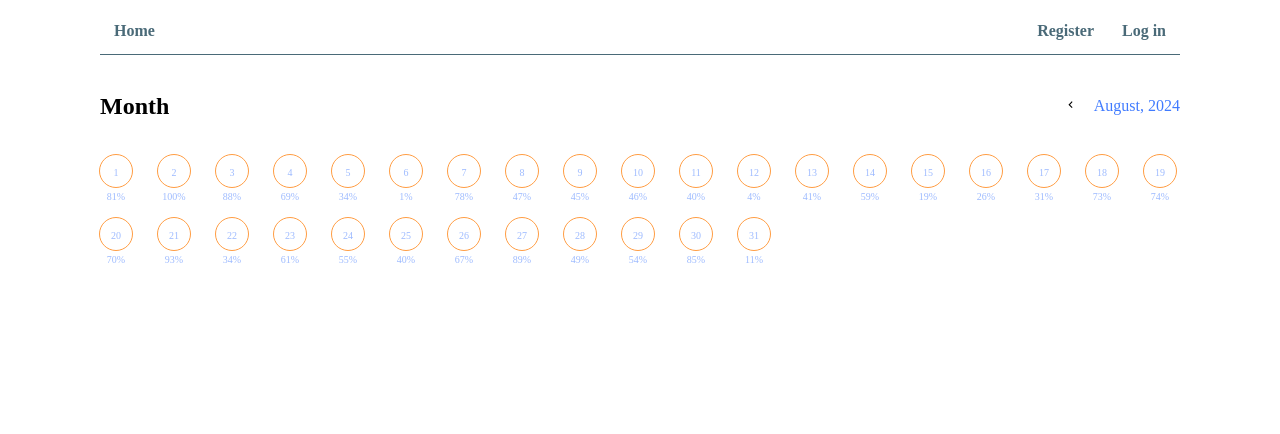
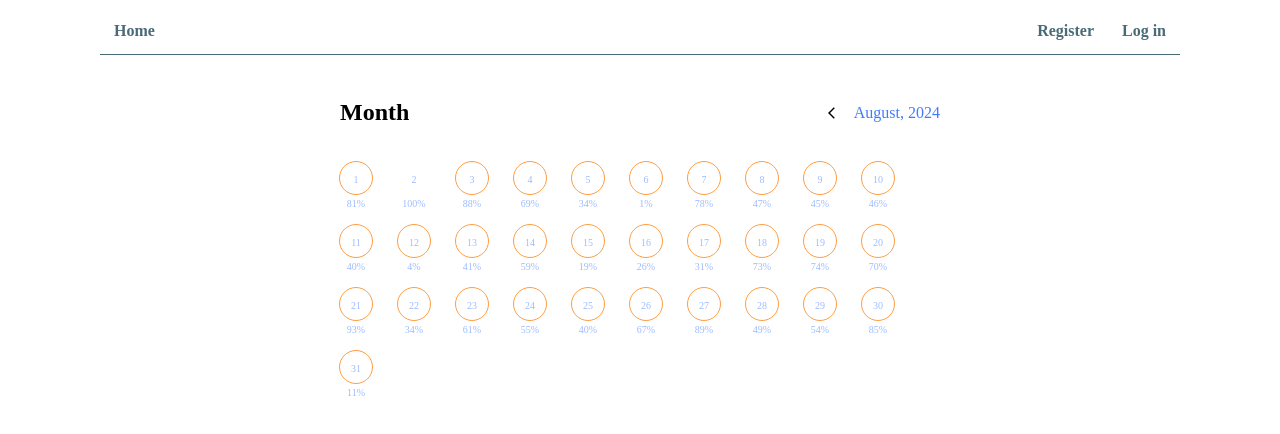
Before and after one commit to RomaBez/goit-react-hw-08, a React (Vite) app: page /calendar in a window 1280 px wide. Shown: the top 434 px of the page. Built offline with nearby package versions, Linux system fonts and the light colour scheme.

Commit message:
changes modal position

```diff
--- a/src/components/DaysGeneralStats/DaysGeneralStats.jsx
+++ b/src/components/DaysGeneralStats/DaysGeneralStats.jsx
@@ -55,20 +55,33 @@ export const DaysGeneralStats = ({
     const { top = 0, left = 0, width = 0 } = position;
     const modal = modalRef.current;
     const modalWidth = modal.offsetWidth;
+    const modalHeight = modal.offsetHeight;
+    const isMobileScreen = window.innerWidth <= 320;
 
-    const spaceToLeft = left;
-    const spaceToRight = window.innerWidth - left - width;
+    let leftDirectin = 0;
+    let rightDirection = 0;
 
-    if (spaceToLeft > modalWidth) {
+    if (isMobileScreen) {
+      modal.style.width = `80%`;
+      modal.style.left = "10%";
+      const adjustedTop = Math.max(0, top - modalHeight);
+      modal.style.top = `${adjustedTop}px`;
+      modal.style.transform = `translateX(0)`;
+    } else {
+      leftDirectin = left;
+      rightDirection = window.innerWidth - left - width;
+    }
+
+    if (leftDirectin > modalWidth) {
       modal.style.left = `${left - modalWidth}px`;
-    } else if (spaceToRight > modalWidth) {
+    } else if (rightDirection > modalWidth) {
       modal.style.left = `${left + width}px`;
     } else {
       modal.style.left = "50%";
       modal.style.transform = "translateX(-50%)";
     }
 
-    modal.style.top = `${top - modal.offsetHeight}px`;
+    modal.style.top = `${top - modalHeight}px`;
   }, [position]);
 
   return (
--- a/src/components/DaysGeneralStats/DaysGeneralStats.module.css
+++ b/src/components/DaysGeneralStats/DaysGeneralStats.module.css
@@ -2,13 +2,10 @@
   position: absolute;
   background-color: white;
   border-radius: 10px;
-  padding: 24px 16px;
+  padding: 24px 13px;
   width: 80%;
   max-width: 280px;
   box-shadow: 0px 4px 4px 0px rgba(64, 123, 255, 0.3);
-  transform: translate(-50%, -50%);
-  left: 50%;
-  top: 50%;
 }
 
 @media screen and (min-width: 321px) {
--- a/src/components/Paginator/Paginator.jsx
+++ b/src/components/Paginator/Paginator.jsx
@@ -1,6 +1,6 @@
 import { useState, useEffect, useRef } from "react";
-import { MdKeyboardArrowLeft } from "react-icons/md";
-import { MdKeyboardArrowRight } from "react-icons/md";
+import { MdArrowBackIos } from "react-icons/md";
+import { MdArrowForwardIos } from "react-icons/md";
 import { DaysGeneralStats } from "../DaysGeneralStats/DaysGeneralStats";
 import styles from "./Paginator.module.css";
 
@@ -85,15 +85,15 @@ const Paginator = () => {
   };
 
   return (
-    <div>
+    <div className={styles.monthContainer}>
       <div className={styles.calendarContainer}>
         <div className={styles.monthNavigation}>
           <h2>Month</h2>
           <div className={styles.monthControl}>
             <button className={styles.arrowButton} onClick={goPrevMonth}>
-              <MdKeyboardArrowLeft />
+              <MdArrowBackIos style={{ fontSize: "14px" }} />
             </button>
-            <span>
+            <span className={styles.spanInfo}>
               {`${new Date(currentYear, currentMonth).toLocaleString("en-US", {
                 month: "long",
               })}, ${currentYear}`}
@@ -103,7 +103,7 @@ const Paginator = () => {
               currentMonth === new Date().getMonth()
             ) && (
               <button className={styles.arrowButton} onClick={goNextMonth}>
-                <MdKeyboardArrowRight />
+                <MdArrowForwardIos style={{ fontSize: "14px" }} />
               </button>
             )}
           </div>
@@ -113,7 +113,7 @@ const Paginator = () => {
             <div className={styles.dayCell} key={day.date}>
               <div
                 className={`${styles.dayItem} ${
-                  day.progress < 100 ? "incomplete" : ""
+                  day.progress < 100 ? styles.incomplete : styles.completed
                 }`}
                 onClick={(e) =>
                   handleSelectDay({ ...day, waterPerc: day.progress }, e)
--- a/src/components/Paginator/Paginator.module.css
+++ b/src/components/Paginator/Paginator.module.css
@@ -1,20 +1,43 @@
+.monthContainer {
+  margin-top: 24px;
+  min-width: 320px;
+  max-width: 100%;
+}
+
 .calendarContainer {
   display: flex;
   flex-direction: column;
+  /* margin: 0 20px; */
+  margin: 0 auto;
+  max-width: 600px;
+  padding: 0 20px;
 }
 
 .monthNavigation {
   display: flex;
-  margin-bottom: 15px;
+  margin-bottom: 16px;
   justify-content: space-between;
   align-items: center;
 }
 
 .arrowButton {
   cursor: pointer;
-  margin: 10px;
   border: none;
   background-color: rgba(0, 0, 255, 0);
+}
+
+.arrowButton:first-child {
+  margin-right: 6px;
+  margin-top: 4px;
+}
+
+.arrowButton:last-child {
+  margin-left: 6px;
+  margin-top: 4px;
+}
+
+.arrowButton .icon {
+  margin-top: 2px;
 }
 
 .monthControl {
@@ -22,6 +45,10 @@
   display: flex;
   align-items: center;
   justify-content: center;
+}
+
+.spanInfo {
+  margin-top: 2px;
 }
 
 .daysContainer {
@@ -65,9 +92,11 @@
   margin-top: 4px;
 }
 
-@media screen and (min-width: 768px) {
-  .day-item {
-    width: 60px;
-    height: 60px;
-  }
+.incomplete {
+  outline: 1px solid #ff9d43;
 }
+
+.completed {
+  outline: none;
+  background-color: white;
+}
```
